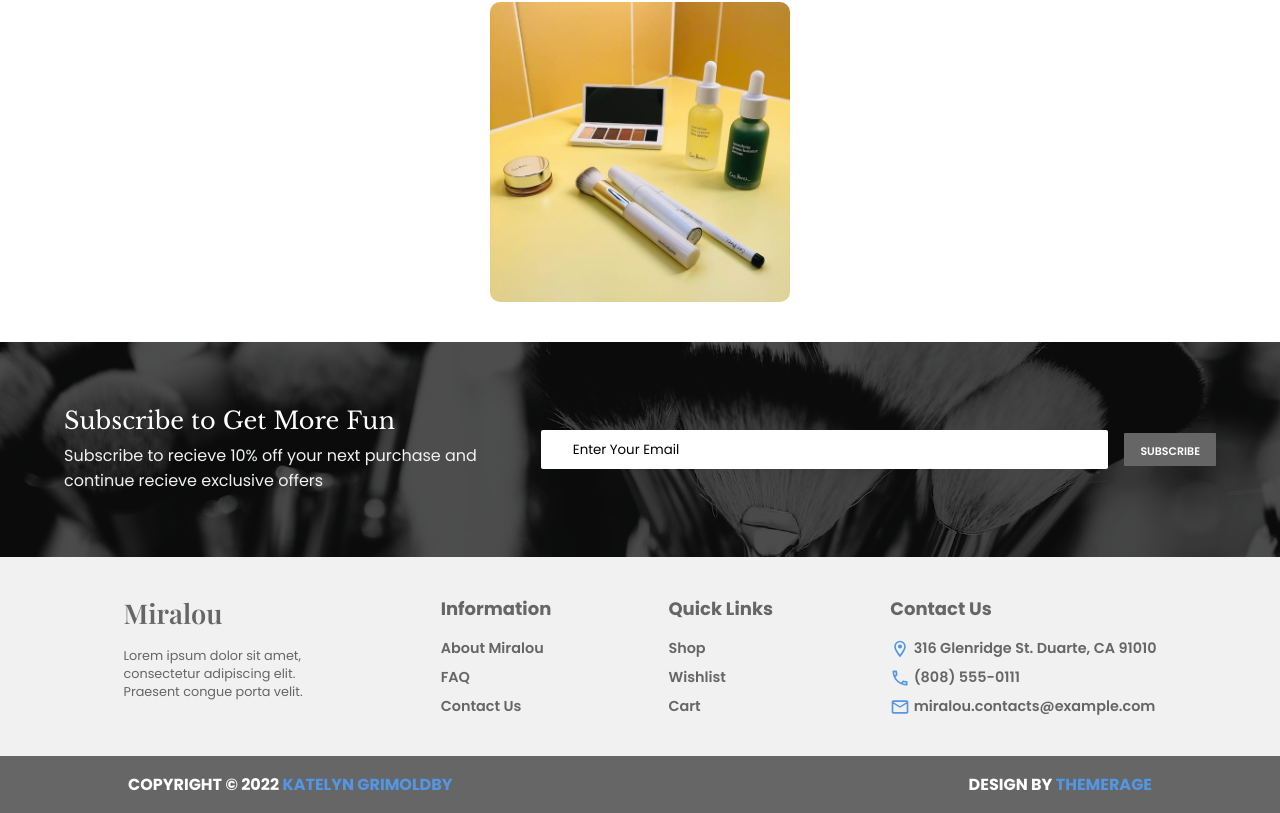
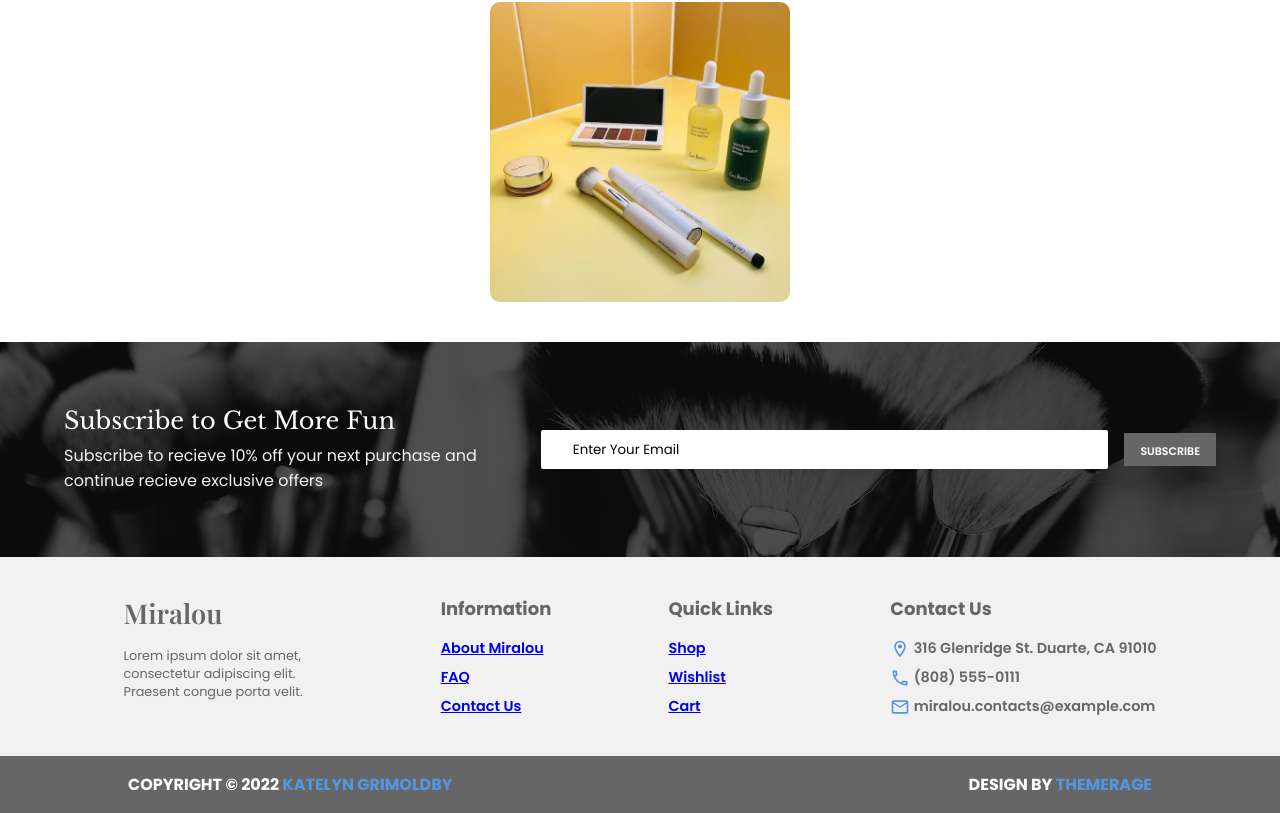
Before and after one commit to katelyngrimoldby/cosmetic-store, a React (Vite) app: page / in a window 1280 px wide. Shown: the part 2595-3408 px from the top of the page. Built offline with nearby package versions, Linux system fonts and the light colour scheme.

Commit message:
Add links to footer

```diff
--- a/src/main.tsx
+++ b/src/main.tsx
@@ -8,6 +8,7 @@ import About from "./pages/about";
 import Contact from "./pages/contact";
 import Cart from "./pages/cart";
 import Wishlist from "./pages/wishlist";
+import FAQ from "./pages/faq";
 import NoMatch from "./pages/noMatch";
 import menuOpen from "./assets/menu-open.svg";
 import menuClose from "./assets/menu-close.svg";
@@ -98,17 +99,29 @@ function Layout() {
           <div>
             <h3>Information</h3>
             <ul>
-              <li>About Miralou</li>
-              <li>FAQ</li>
-              <li>Contact Us</li>
+              <li>
+                <Link to="/about">About Miralou</Link>
+              </li>
+              <li>
+                <Link to="/faq">FAQ</Link>
+              </li>
+              <li>
+                <Link to="/contact">Contact Us</Link>
+              </li>
             </ul>
           </div>
           <div>
             <h3>Quick Links</h3>
             <ul>
-              <li>Shop</li>
-              <li>Wishlist</li>
-              <li>Cart</li>
+              <li>
+                <Link to="/shop">Shop</Link>
+              </li>
+              <li>
+                <Link to="/wishlist">Wishlist</Link>
+              </li>
+              <li>
+                <Link to="/cart">Cart</Link>
+              </li>
             </ul>
           </div>
           <div>
@@ -172,6 +185,7 @@ root.render(
           <Route path="contact" element={<Contact />} />
           <Route path="cart" element={<Cart />} />
           <Route path="wishlist" element={<Wishlist />} />
+          <Route path="faq" element={<FAQ />} />
           <Route path="*" element={<NoMatch />} />
         </Route>
       </Routes>
```
